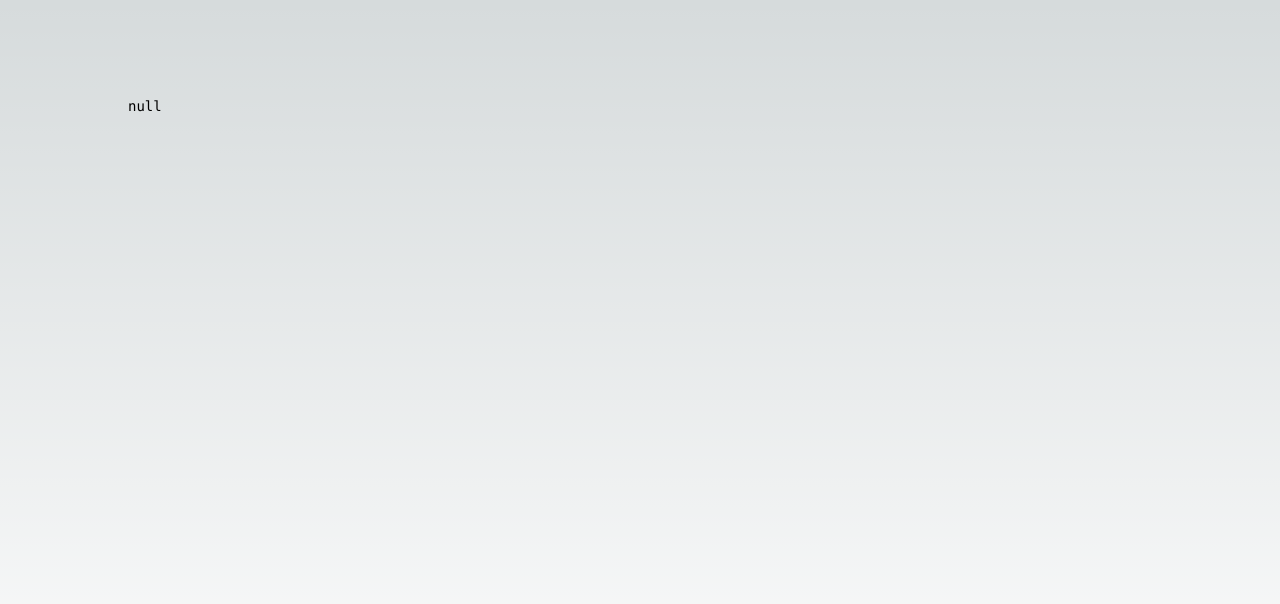
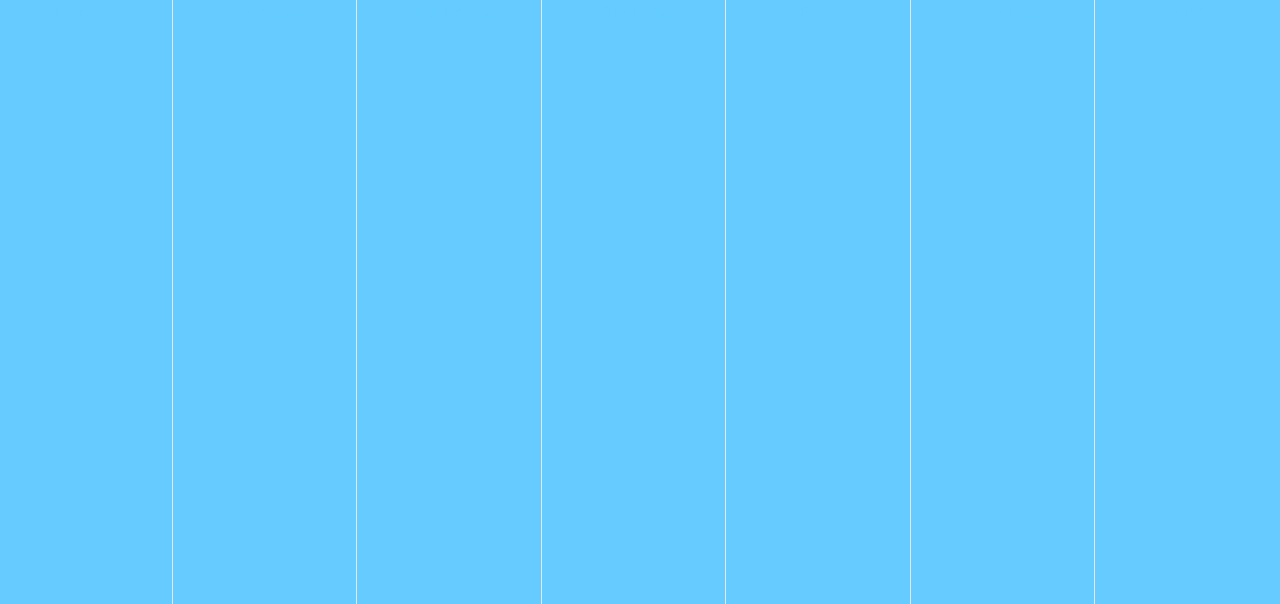
Before and after one commit to bilal1465/ToDoList, a Next.js app: page / in a window 1280 px wide. Shown: the top 604 px of the page. Built offline with nearby package versions, Linux system fonts and the light colour scheme.

Commit message:
Completed main page setup, add button not working yet

```diff
--- /dev/null
+++ b/src/app/components/AddButton.tsx
@@ -0,0 +1 @@
+import { IoIosAddCircle } from "react-icons/io";
--- /dev/null
+++ b/src/app/components/DayColumn.tsx
@@ -0,0 +1,10 @@
+import { IoIosAddCircle } from "react-icons/io";
+
+export default function DayColumn({day}: {day: string}) {
+    return (
+        <div className="flex justify-center items-center flex-col">
+            <h1 className="pb-2">{day}</h1>
+            <IoIosAddCircle />
+        </div>
+    )
+}
--- a/src/app/globals.css
+++ b/src/app/globals.css
@@ -3,16 +3,16 @@
 @tailwind utilities;
 
 :root {
-  --foreground-rgb: 0, 0, 0;
-  --background-start-rgb: 214, 219, 220;
-  --background-end-rgb: 255, 255, 255;
+  --foreground-rgb: 102, 204, 255;
+  --background-start-rgb:  102, 204, 255 ;
+  --background-end-rgb:  102, 204, 255 ;
 }
 
 @media (prefers-color-scheme: dark) {
   :root {
-    --foreground-rgb: 255, 255, 255;
-    --background-start-rgb: 0, 0, 0;
-    --background-end-rgb: 0, 0, 0;
+    --foreground-rgb:  102, 204, 255
+    --background-start-rgb:  102, 204, 255 ;
+    --background-end-rgb:  102, 204, 255 ;
   }
 }
 
--- a/src/app/page.tsx
+++ b/src/app/page.tsx
@@ -1,10 +1,30 @@
 import Image from "next/image";
-
+import DayColumn from "./components/DayColumn";
 export default function Home() {
   return (
-    <main className="flex min-h-screen flex-col items-center justify-between p-24">
-      <div className="z-10 max-w-5xl w-full items-center justify-between font-mono text-sm lg:flex">
-        null
+    <main className="flex">
+      <div className="w-full h-screen grid grid-cols-7 gap-3">
+        <div className="flex flex-1 w-1/7 justify-center items-start border-r">
+          <DayColumn day="Monday"/>
+        </div>
+        <div className="flex flex-1 w-1/7 justify-center items-start border-r">
+          <DayColumn day="Tuesday"/>
+        </div>
+        <div className="flex flex-1 w-1/7 justify-center items-start border-r">
+          <DayColumn day="Wednesday"/>
+        </div>
+        <div className="flex flex-1 w-1/7 justify-center items-start border-r">
+          <DayColumn day="Thursday"/>
+        </div>
+        <div className="flex flex-1 w-1/7 justify-center items-start border-r">
+          <DayColumn day="Friday"/>
+        </div>
+        <div className="flex flex-1 w-1/7 justify-center items-start border-r">
+          <DayColumn day="Saturday"/>
+        </div>
+        <div className="flex flex-1 w-1/7 justify-center items-start">
+          <DayColumn day="Sunday"/>
+        </div>
       </div>
     </main>
   );
```
Also changed, not shown: package.json (+4 -3 lines), public/Colour codes.txt (added), src/app/components/TaskCard.tsx (added), 1 other file (tests, documents, lock files or other folders).
